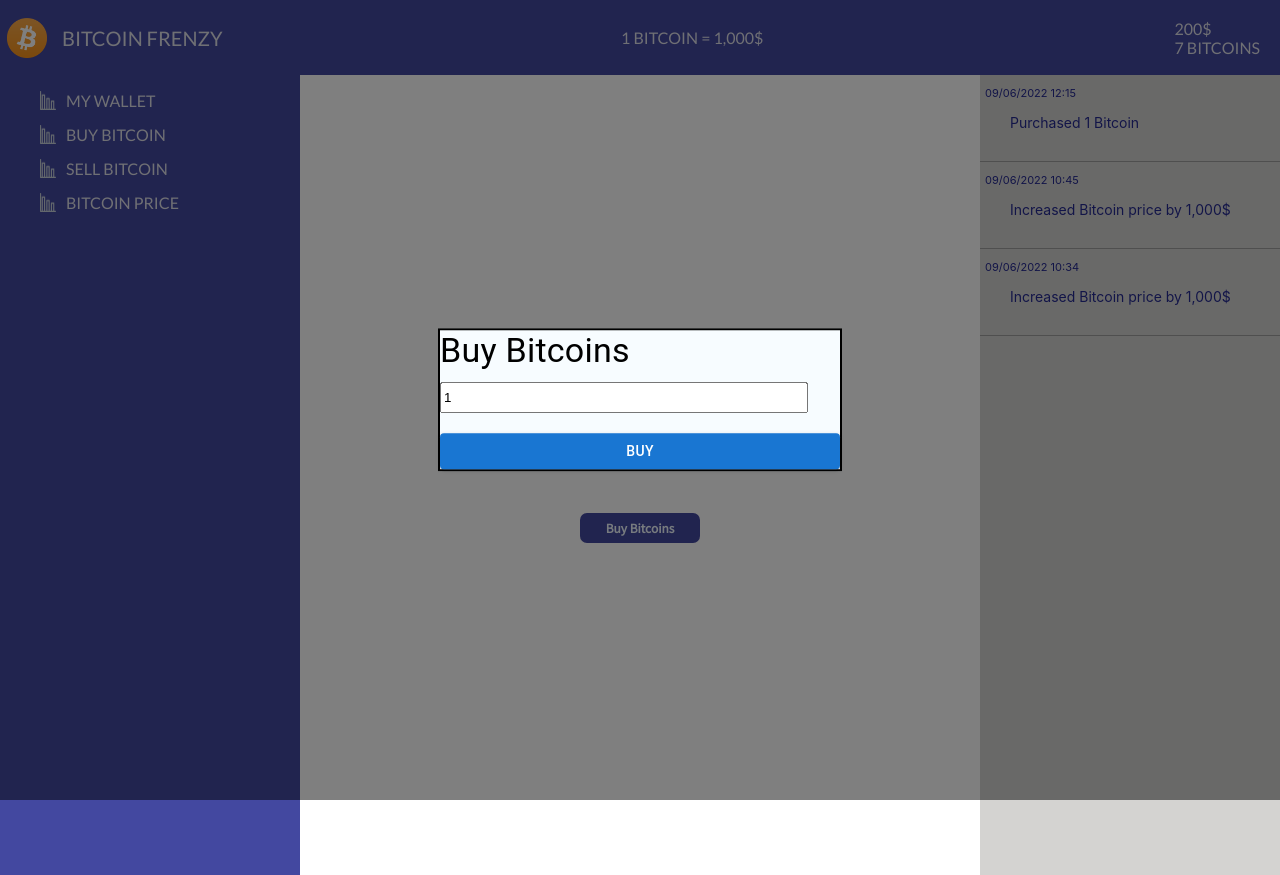
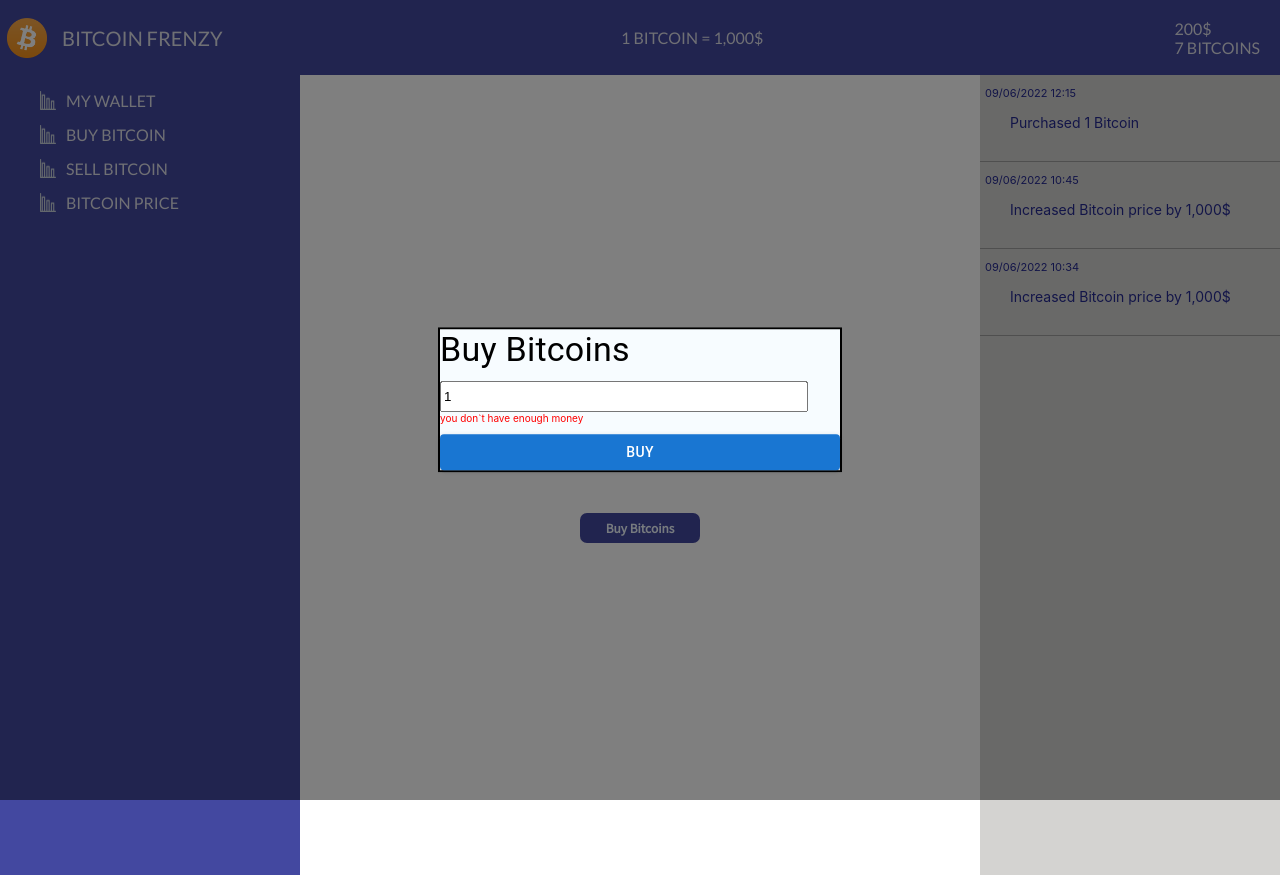
Before and after one commit to KrisSkaliukh/bitcoin_frenzy, a React (Create React App) app: page /buy in a window 1280 px wide. Both pictures are taken after a click on the button "Buy Bitcoins". Built offline with nearby package versions, Linux system fonts and the light colour scheme.

Commit message:
Buy and sell page

```diff
--- a/src/components/BuyAndSellModalWindow/BuyAndSellModal.tsx
+++ b/src/components/BuyAndSellModalWindow/BuyAndSellModal.tsx
@@ -17,18 +17,19 @@ const INITIAL_VALUES = { bitcoin: 1 };
 export default function BuyAnsSellModal() {
   const dispatch = useDispatch();
 
-  const { modalTypeBitcoins, bitcoinPrice, userMoney  } = useSelector((state: RootState) => state.bitcoins);
+  const { modalTypeBitcoins, bitcoinPrice, userMoney, userBitcoins  } = useSelector((state: RootState) => state.bitcoins);
 
   const closeModal = () => {
     dispatch(changeModalTypeBitcoins(''));
   };
 
-  const validate = () => {
-    let error;
-    if (userMoney < bitcoinPrice) {
-      error = 'You don`t have enough money to buy bitcoins';
-    };
-    console.log(error);
+
+  let error;
+  if(userMoney < bitcoinPrice){
+    error = 'not money';
+  }
+  if(userBitcoins <= 0){
+    error = 'not bicoins';
   }
 
   return (
@@ -51,7 +52,6 @@ export default function BuyAnsSellModal() {
               }
               dispatch(changeModalTypeBitcoins(''));
             }}
-            validate={validate}
           >
           <Form>
             <Field
@@ -62,6 +62,9 @@ export default function BuyAnsSellModal() {
               max="1000"
               className="bitcoinField"
             />
+            {error === 'not money' && modalTypeBitcoins === 'buyBitcoin' && <p className='error'>you don`t have enough money</p>}
+            {error === 'not bicoins' && modalTypeBitcoins === 'sellBitcoins' && <p className='error'>you don`t have bitcoins</p>}
+
             <Button className="submitBtn" type="submit" color="primary" variant="contained" fullWidth>
             {modalTypeBitcoins === 'buyBitcoin' ? 'Buy' : 'Sell' }
             </Button>
--- a/src/components/BuyAndSellModalWindow/buyAndSellModal.style.css
+++ b/src/components/BuyAndSellModalWindow/buyAndSellModal.style.css
@@ -13,5 +13,11 @@
   width: 90%;
   height: 25px;
   margin-top: 10px;
-  margin-bottom: 20px;
 }
+
+
+.error {
+  color: red;
+  font-size: 10px;
+  margin-top: 0;
+}
```
